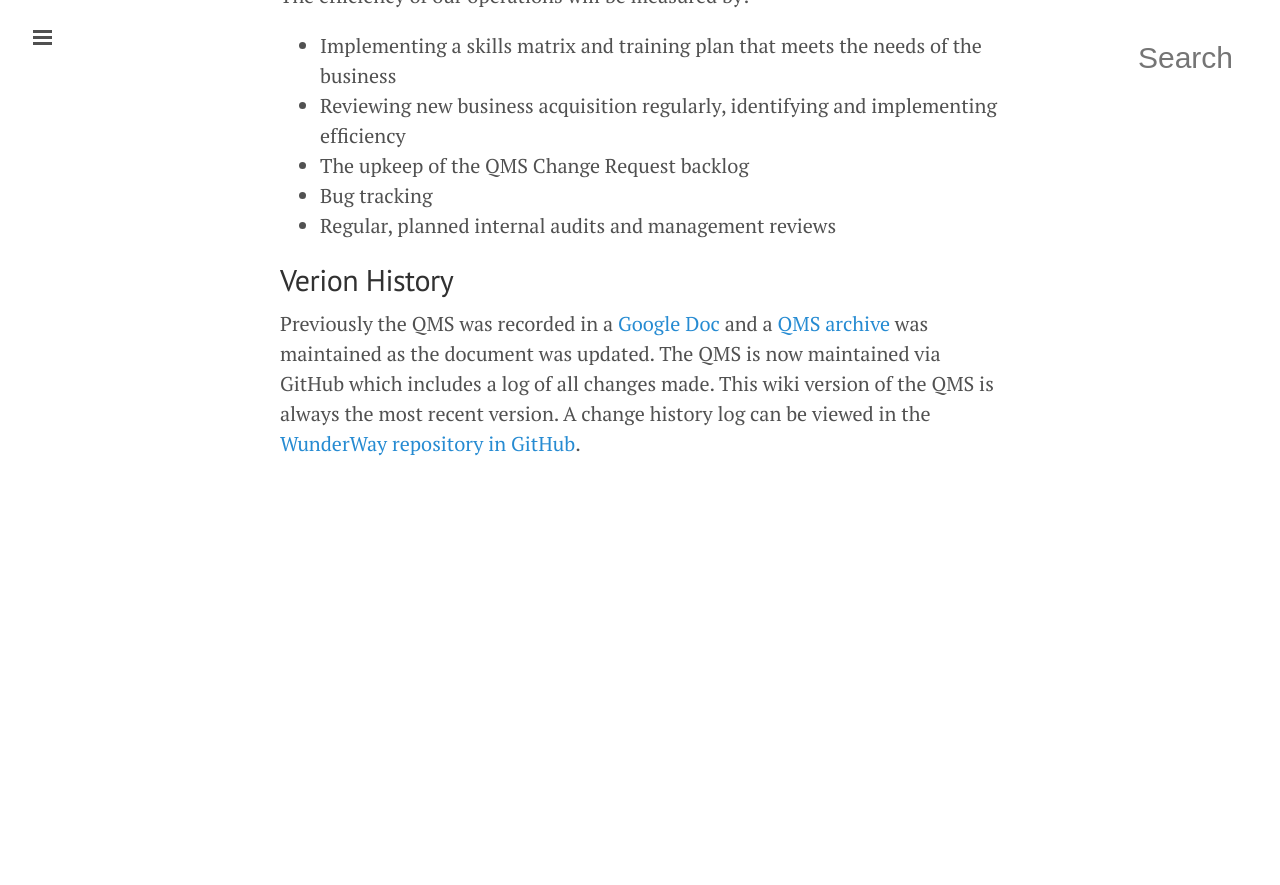
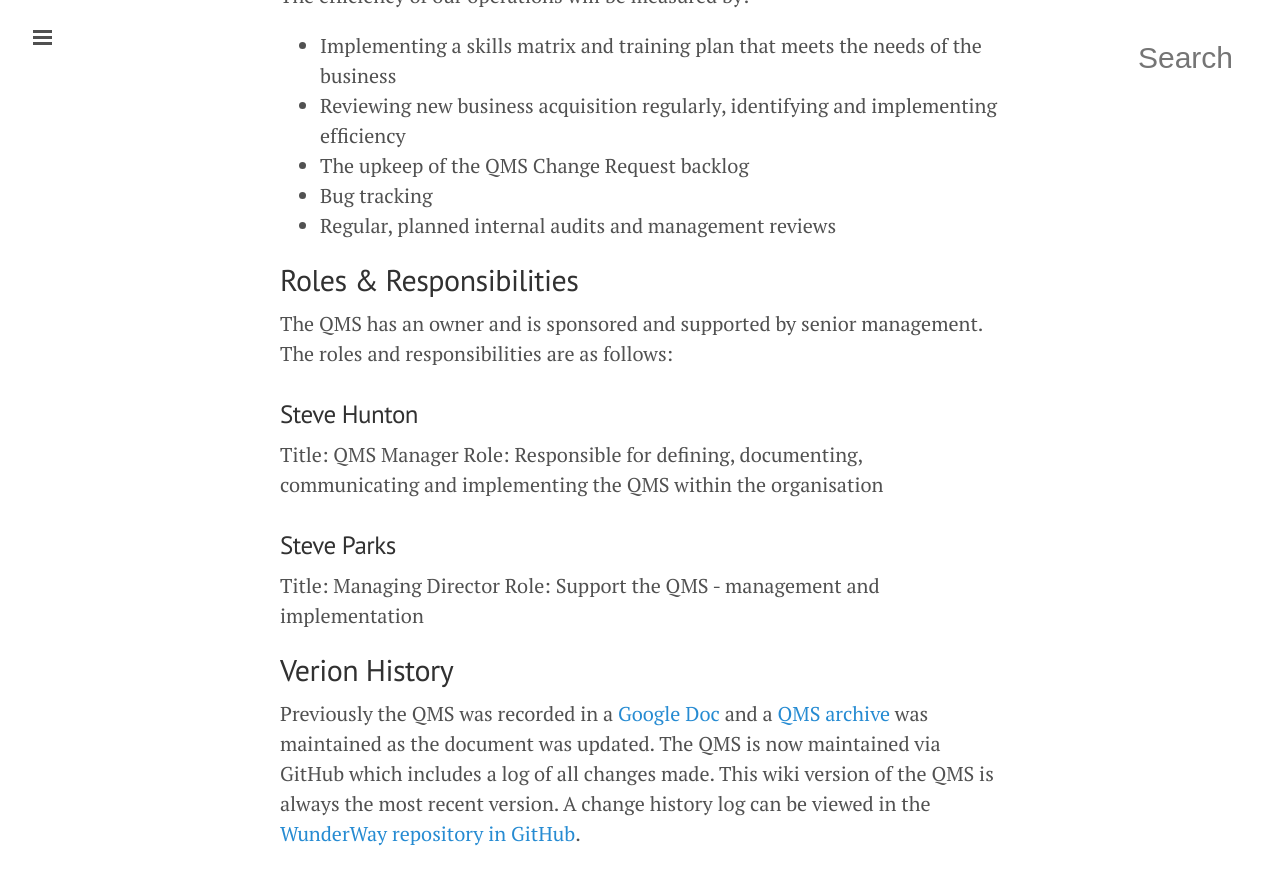
Before and after one commit to tormi/WunderWay, a Jekyll site: the page built from project-delivery/qms.md, in a window 1280 px wide and 900 px high, scrolled down 3892 px. Shown: the top 885 px of the window. Built offline with Jekyll 4.4.1, drawn with Linux system fonts in a browser that asks for light colours; Markdown is read by kramdown in place of the engine named in the settings; before the commit the page ends 4431 px from its top, so only the background shows below that.

Commit message:
Added Roles & Responsibilities

```diff
--- a/project-delivery/qms.md
+++ b/project-delivery/qms.md
@@ -109,6 +109,19 @@ The efficiency of our operations will be measured by:
 	<li>Regular, planned internal audits and management reviews</li>
 </ul>
 
+## Roles & Responsibilities
+
+The QMS has an owner and is sponsored and supported by senior management. The roles and responsibilities are as follows:
+
+###Steve Hunton
+Title: QMS Manager
+Role: Responsible for defining, documenting, communicating and implementing the QMS within the organisation
+
+###Steve Parks
+Title: Managing Director
+Role: Support the QMS - management and implementation
+
+
 ## Verion History
 
 Previously the QMS was recorded in a <a href="https://docs.google.com/a/wunderkraut.com/document/d/1IQzVWjQeVNoMQ-2ZNY3iHRUem7DuI2O8AzqO8mN66so/edit#">Google Doc</a> and a <a href="https://drive.google.com/a/wunderkraut.com/?tab=mo#folders/0Bxb4YZjQwNDgUWFYWHc1Y2V4Rzg">QMS archive</a> was maintained as the document was updated. The QMS is now maintained via GitHub which includes a log of all changes made. This wiki version of the QMS is always the most recent version. A change history log can be viewed in the <a href="https://github.com/WunderRoot/WunderWay">WunderWay repository in GitHub</a>.
```
